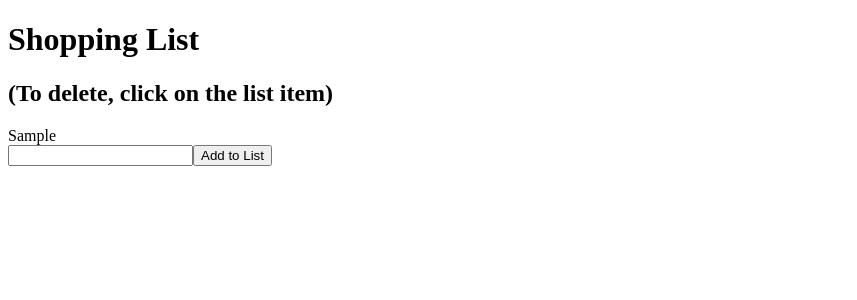
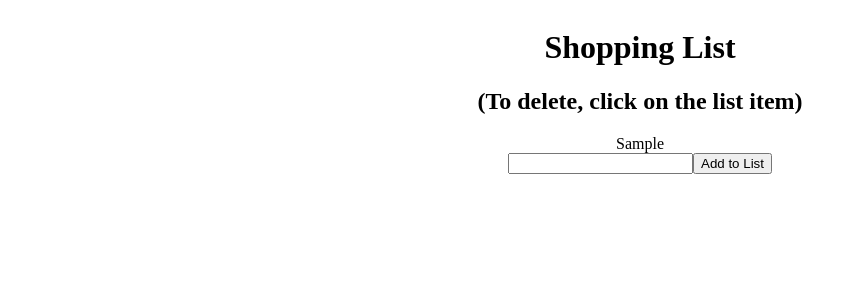
Before and after one commit to chromey85/todo_list, a React (Create React App) app in the folder todo/: page / in a window 1280 px wide. Both pictures are taken after typing "Sample" into the empty fields and a click on the button "Add to List". Shown: the top 300 px of the page, without its empty margins (0-857 px from the left). Built offline with nearby package versions, Linux system fonts and the light colour scheme.

Commit message:
small edits

```diff
--- a/todo/package.json
+++ b/todo/package.json
@@ -2,10 +2,12 @@
   "name": "todo",
   "version": "0.1.0",
   "private": true,
+  "homepage": "https://chromey85.github.io/todo_list",
   "dependencies": {
     "@testing-library/jest-dom": "^5.16.2",
     "@testing-library/react": "^12.1.2",
     "@testing-library/user-event": "^13.5.0",
+    "gh-pages": "^3.2.3",
     "react": "^17.0.2",
     "react-dom": "^17.0.2",
     "react-scripts": "5.0.0",
@@ -15,7 +17,9 @@
     "start": "react-scripts start",
     "build": "react-scripts build",
     "test": "react-scripts test",
-    "eject": "react-scripts eject"
+    "eject": "react-scripts eject",
+    "predeploy": "npm run build",
+    "deploy": "gh-pages -d build"
   },
   "eslintConfig": {
     "extends": [
--- a/todo/src/App.css
+++ b/todo/src/App.css
@@ -1,147 +1,25 @@
-* {
-    box-sizing: border-box;
-    margin: 0;
-    padding: 0;
-    font-family: 'Trebuchet MS', 'Lucida Sans Unicode', 'Lucida Grande',
-      'Lucida Sans', Arial, sans-serif;
-  }
-
-  body {
-    background: linear-gradient(
-      90deg,
-      rgba(48, 16, 255, 1) 0%,
-      rgba(100, 115, 255, 1) 100%
-    );
-  }
-  .todo-app {
+#root {
   display: flex;
-    flex-direction: column;
-    justify-content: start;
-    width: 520px;
-    min-height: 600px;
-    background: #161a2b;
-    text-align: center;
-    margin: 128px auto;
-    border-radius: 10px;
-    padding-bottom: 32px;
+  justify-content: space-around;
 }
 
 h1 {
-    margin: 32px 0;
-    color: #fff;
-    font-size: 24px;
+  display: flex;
+  justify-content: center;
 }
 
-  .complete {
-    text-decoration: line-through;
-    opacity: 0.4;
+h2 {
+  display: flex;
+  justify-content: center;
 }
 
-  .todo-form {
-    margin-bottom: 32px;
+form {
+  display: flex;
+  justify-content: center;
 }
 
-  .todo-input {
-    padding: 14px 32px 14px 16px;
-    border-radius: 4px 0 0 4px;
-    border: 2px solid #5d0cff;
-    outline: none;
-    width: 320px;
-    background: transparent;
-    color: #fff;
+a {
+  display: flex;
+  flex-direction: column;
+  align-items: center;
 }
-
-  .todo-input::placeholder {
-    color: #e2e2e2;
-  }
-
-  .todo-button {
-    padding: 16px;
-    border: none;
-    border-radius: 0 4px 4px 0;
-    cursor: pointer;
-    outline: none;
-    background: linear-gradient(
-      90deg,
-      rgba(93, 12, 255, 1) 0%,
-      rgba(155, 0, 250, 1) 100%
-    );
-    color: #fff;
-    text-transform: capitalize;
-  }
-
-  .todo-input.edit {
-    border: 2px solid #149fff;
-  }
-
-  .todo-button.edit {
-    background: linear-gradient(
-      90deg,
-      rgba(20, 159, 255, 1) 0%,
-      rgba(17, 122, 255, 1) 100%
-    );
-    padding: 16px 22px;
-  }
-
-  .todo-container {
-    display: flex;
-    flex-direction: row;
-    position: relative;
-  }
-
-  .todo-row {
-    display: flex;
-    justify-content: space-between;
-    align-items: center;
-    margin: 4px auto;
-    color: #fff;
-    background: linear-gradient(
-      90deg,
-      rgba(255, 118, 20, 1) 0%,
-      rgba(255, 84, 17, 1) 100%
-    );
-
-    padding: 16px;
-    border-radius: 5px;
-    width: 90%;
-  }
-
-  .todo-row:nth-child(4n + 1) {
-    background: linear-gradient(
-      90deg,
-      rgba(93, 12, 255, 1) 0%,
-      rgba(155, 0, 250, 1) 100%
-    );
-  }
-
-  .todo-row:nth-child(4n + 2) {
-    background: linear-gradient(
-      90deg,
-      rgba(255, 12, 241, 1) 0%,
-      rgba(250, 0, 135, 1) 100%
-    );
-  }
-
-  .todo-row:nth-child(4n + 3) {
-    background: linear-gradient(
-      90deg,
-      rgba(20, 159, 255, 1) 0%,
-      rgba(17, 122, 255, 1) 100%
-    );
-  }
-
-  .icons {
-    display: flex;
-    align-items: center;
-    font-size: 24px;
-    cursor: pointer;
-  }
-
-  .delete-icon {
-    margin-right: 5px;
-    color: #fff;
-  }
-
-  .edit-icon {
-    color: #fff;
-  }
--- a/todo/src/App.js
+++ b/todo/src/App.js
@@ -1,27 +1,28 @@
-import react, { useState, useEffect, useRef } from "react"
+import react, { useState, useEffect, useRef } from "react";
+import './App.css';
 import { MdDeleteOutline } from 'react-icons/md';
 import { AiOutlineEdit } from 'react-icons/ai';
 
 function App() {
     const [items, setItems] = useState([]);
-    const addList = list => {
-        if (!list.text || /^\s*$/.test(list.text)) {
-            return;
-        }
+    // const addList = list => {
+    //     if (!list.text || /^\s*$/.test(list.text)) {
+    //         return;
+    //     }
 
-        const newList = [list, ...items];
+    //     const newList = [list, ...items];
 
-        setItems(newList);
-        console.log(...items);
-    }
+    //     setItems(newList);
+    //     console.log(...items);
+    // }
 
     return (
         <div>
             <h1>Shopping List</h1>
             <h2>(To delete, click on the list item)</h2>
-            <div>
+            <div id="list_items_container">
                 {items.map((item, index) => (
-                    <div>
+                    <div id="list_items">
                         <a onClick={() => setItems(items.filter((_, ind) => ind !== index))}>
                             {item}
                         </a>
@@ -33,7 +34,7 @@ function App() {
                 const formData = new FormData(e.currentTarget);
                 setItems((items) => [...items, formData.get("todo")])
                 e.currentTarget.reset();
-                }}>
+            }}>
                 <input name="todo" required />
                 <button type="submit">Add to List</button>
             </form>
--- a/todo/src/components/Todo.js
+++ b/todo/src/components/Todo.js
@@ -27,10 +27,12 @@ function Todo({todos, completeTodo, removeTodo, updateTodo}) {
         <div key={todo.id} onClick={() => completeTodo(todo.id)}>
             {todo.text}
         </div>
+
         <div className="icons">
             <MdDeleteOutline onClick={() => removeTodo(todo.id)} className="delete-icon"/>
             <AiOutlineEdit onClick={() => setEdit({id: todo.id, value: todo.text})} className="edit-icon"/>
         </div>
+
     </div>
   ))
 }
```
Also changed, not shown: todo/src/components/Todo_Form.js (+5 -3 lines), 1 other file (tests, documents, lock files or other folders). Lines whose indentation alone changed are shown as unchanged.
